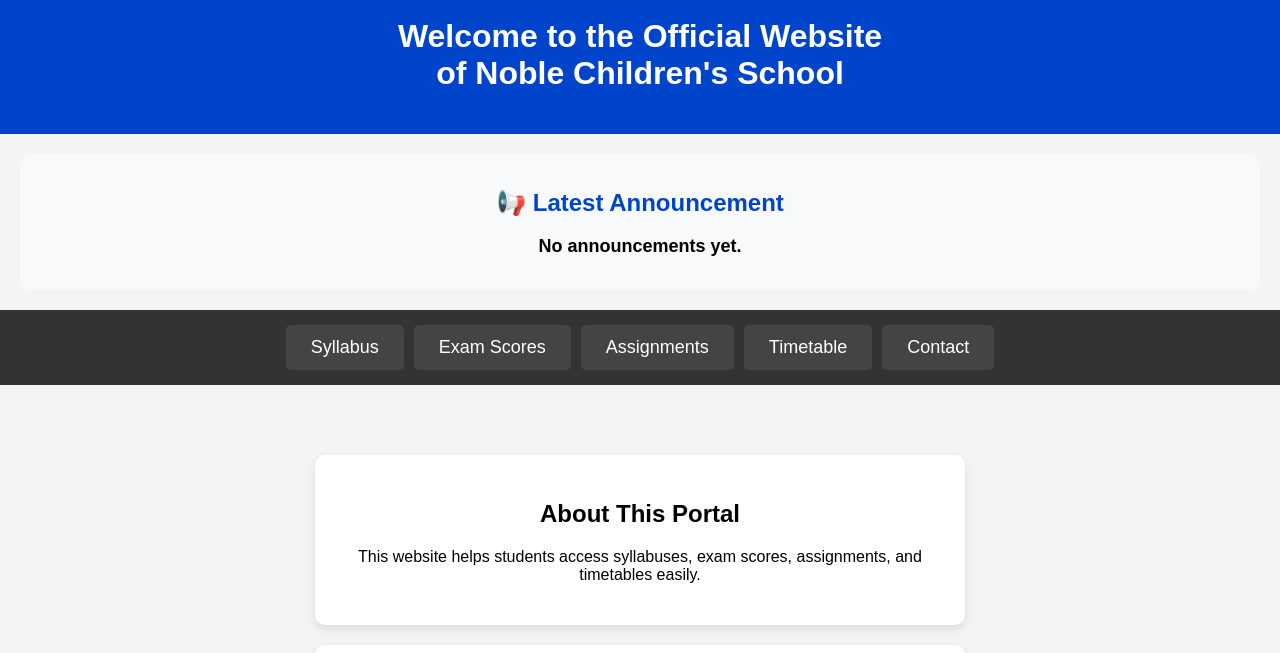
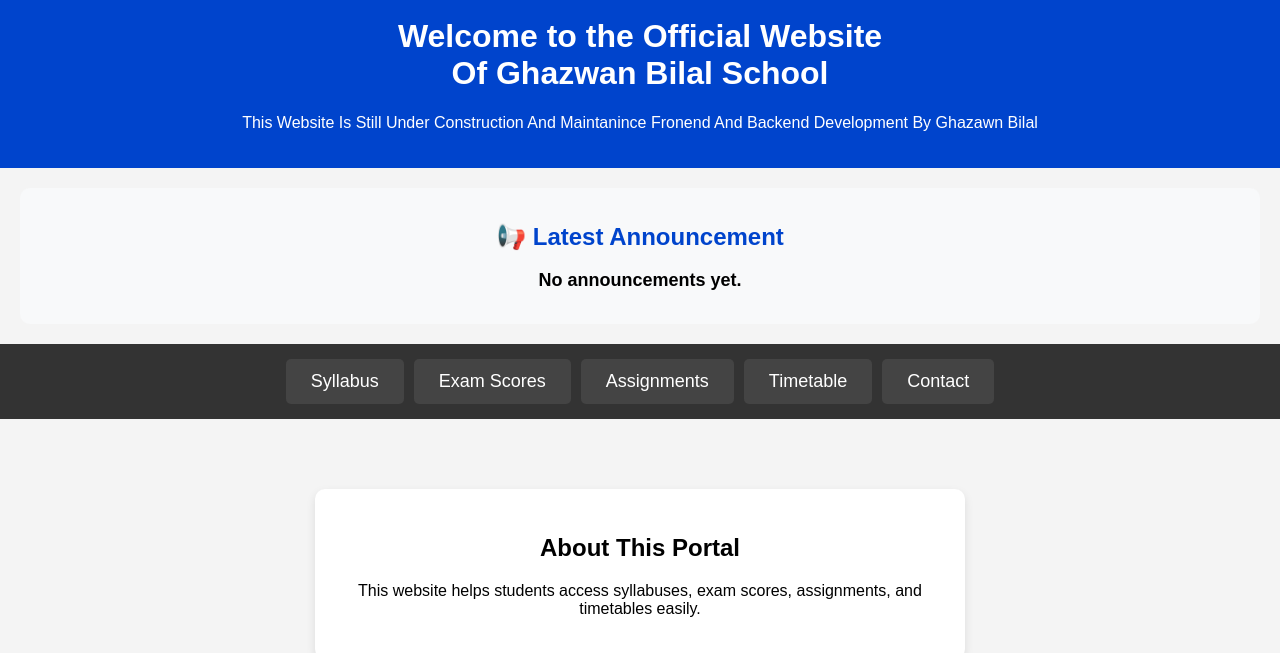
Before and after one commit to GhazwanBilal/school-website, a website: page index.html in a window 1280 px wide. Shown: the part 145-798 px from the top of the page. Drawn offline with Linux system fonts and the light colour scheme; no server answers.

Commit message:
Add files via upload

```diff
--- a/index.html
+++ b/index.html
@@ -72,7 +72,11 @@
 
     <header>
         <img src="School monogram.PNG" alt="Noble Children's School">
-        <h1>Welcome to the Official Website <br> of Noble Children's School</h1>
+        <h1>Welcome to the Official Website <br>Of Ghazwan Bilal School</h1>
+        <P>
+            This Website Is Still Under Construction And Maintanince
+            Fronend And Backend Development By Ghazawn Bilal
+        </P>
     </header>
 
     <div id="latest-announcement">
```
